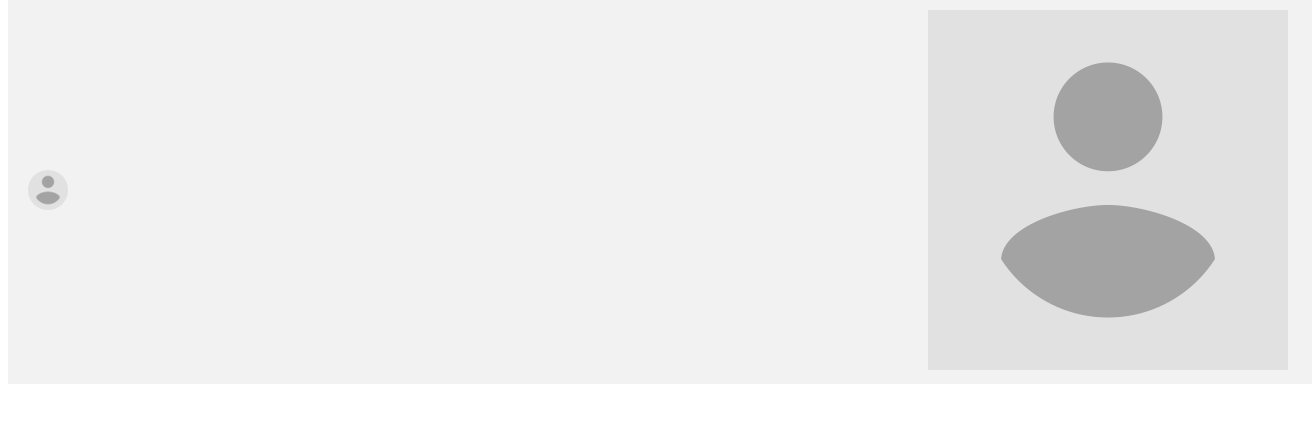
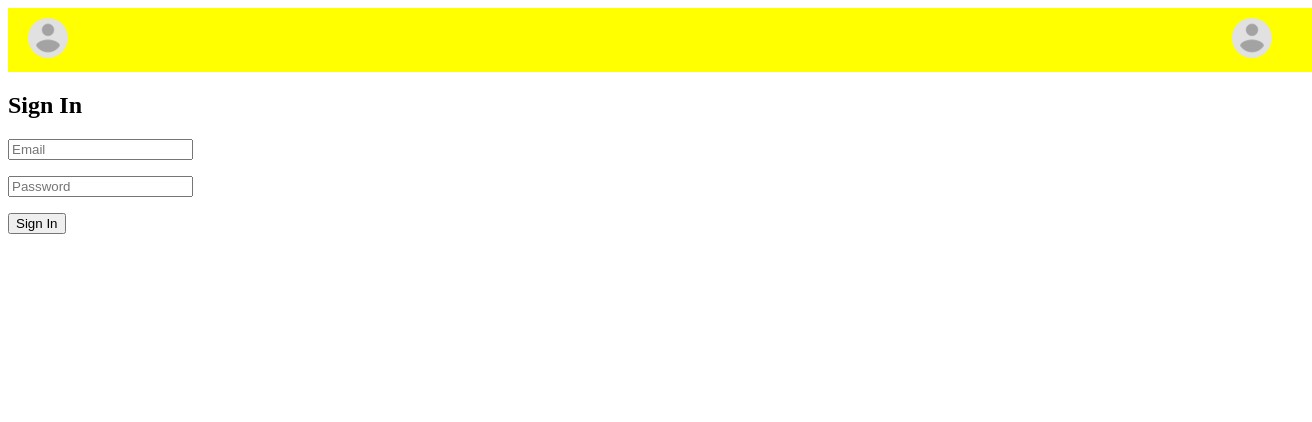
Before and after one commit to Shadrack-Ch/HonoursProject, a React (Create React App) app: page /signin in a window 1280 px wide. Shown: the top 422 px of the page, 1312 px wide, since content can reach past the window. Built offline with nearby package versions, Linux system fonts and the light colour scheme.

Commit message:
Made a design doc

```diff
--- a/src/styles/Navbar.css
+++ b/src/styles/Navbar.css
@@ -2,8 +2,22 @@
     display: flex;
     align-items: center;
     justify-content: space-between;
-    background-color: #f2f2f2;
+    background-color: yellow;
     padding: 10px 20px;
+
+    top: 0;
+  }
+
+  .navbar {
+    /* position: fixed;
+    top: 0; */
+    width: 100%;
+    display: flex;
+    align-items: center;
+    justify-content: space-between;
+    /* background-color: #f2f2f2; */
+    padding: 10px 20px;
+     z-index: 1; /*Ensure the navbar is above other elements  */
   }
 
   .logo img {
@@ -76,17 +90,7 @@
     color: #333;
   }
 
-  .navbar {
-    position: fixed;
-    top: 0;
-    width: 100%;
-    display: flex;
-    align-items: center;
-    justify-content: space-between;
-    background-color: #f2f2f2;
-    padding: 10px 20px;
-    z-index: 1; /* Ensure the navbar is above other elements */
-  }
+
 
   .dropdown-menu {
     position: absolute;
@@ -118,6 +122,9 @@
 
   .logo img, .notification-icon img {
     cursor: pointer;
+    width: 40px;
+    height: 40px;
+    border-radius: 50%;
   }
 
   /* Rest of your styles... */
```
Also changed, not shown: 1 other file (tests, documents, lock files or other folders).
